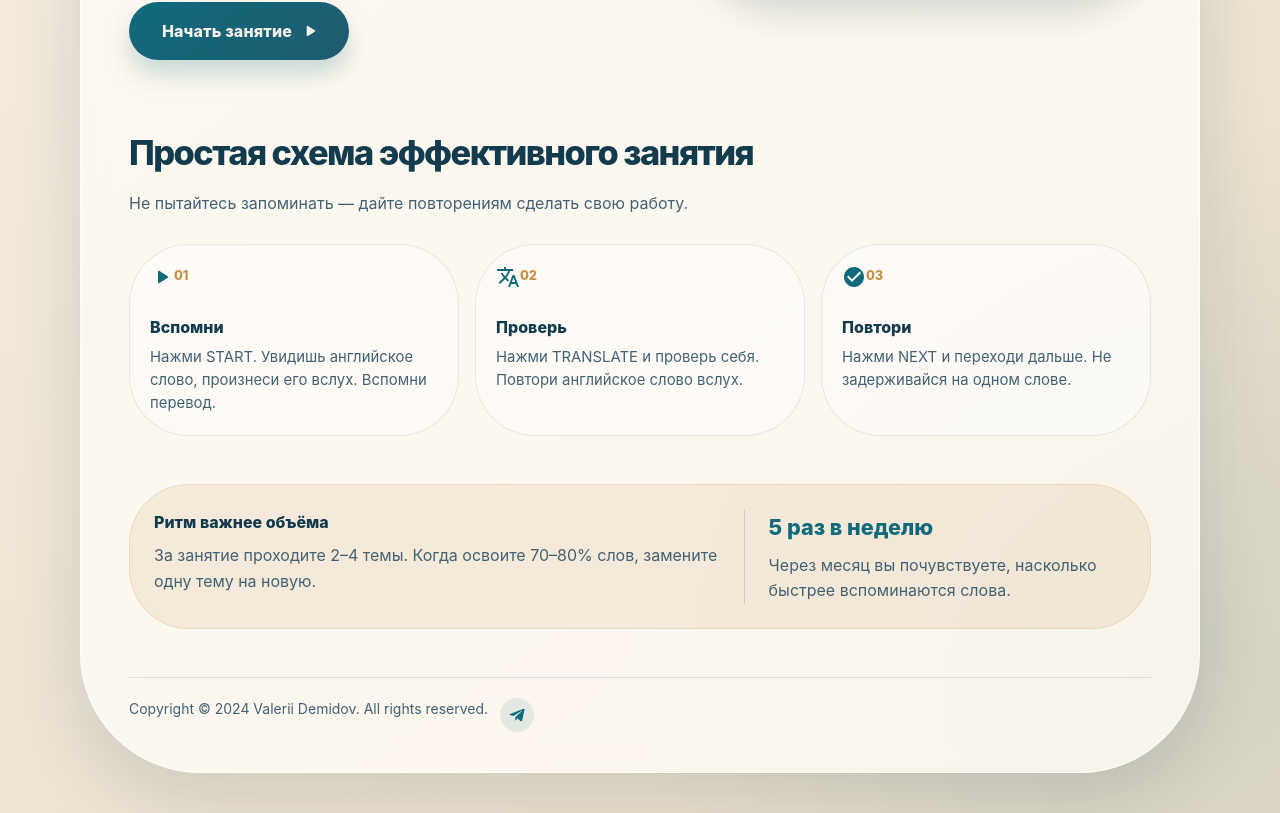
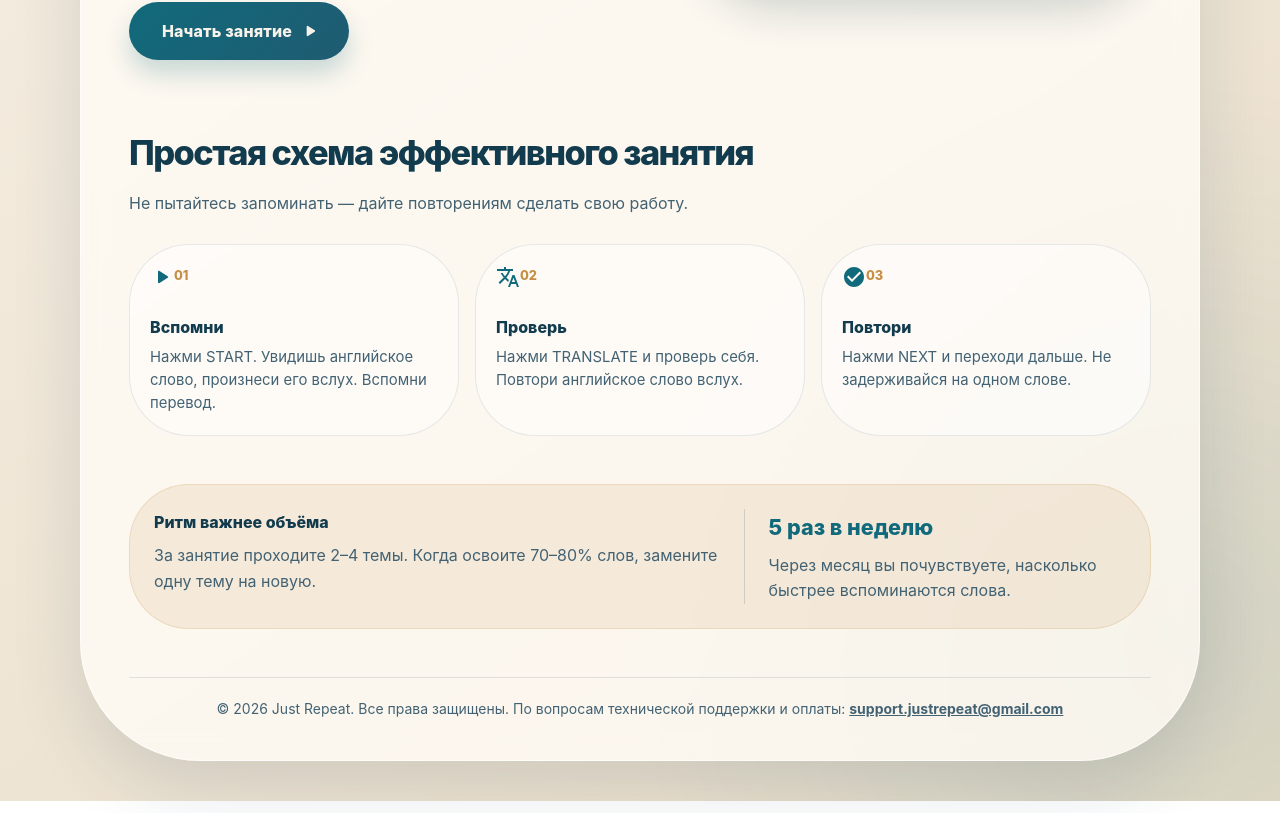
Before and after one commit to avgust2006/JustRepeat-Dictionary, a React (Vite) app: page / in a window 1280 px wide. Shown: the part 623-1436 px from the top of the page. Built offline with nearby package versions, Linux system fonts and the light colour scheme.

Commit message:
Saving uncommitted changes before archiving session

```diff
--- a/src/components/Login.js
+++ b/src/components/Login.js
@@ -359,34 +359,14 @@ const Login = () => {
           </Box>
 
           <Divider sx={{ mt: { xs: 5, md: 6 }, mb: 2.5, borderColor: 'rgba(18, 59, 77, 0.12)' }} />
-          <Stack direction={{ xs: 'column', sm: 'row' }} alignItems="center" justifyContent="space-between" spacing={1.5}>
+          <Box direction={{ xs: 'column', sm: 'row' }} alignItems="center" justifyContent="space-between" spacing={1.5}>
             <Typography variant="body2" sx={{ color: colors.muted, textAlign: 'center' }}>
-              Copyright © 2024 Valerii Demidov. All rights reserved.
+              © {new Date().getFullYear()} Just Repeat. Все права защищены. По вопросам технической поддержки и оплаты:{' '}
+              <Link color="inherit" href="mailto:support.justrepeat@gmail.com" sx={{ fontWeight: 'bold' }}>
+                support.justrepeat@gmail.com
+              </Link>
             </Typography>
-            <Link
-              href="https://t.me/avgust_2006"
-              target="_blank"
-              rel="noreferrer"
-              aria-label="Just Repeat в Telegram"
-              sx={{
-                display: 'inline-flex',
-                alignItems: 'center',
-                justifyContent: 'center',
-                width: 34,
-                height: 34,
-                borderRadius: '50%',
-                backgroundColor: 'rgba(17, 106, 123, 0.1)',
-                color: colors.teal,
-                transition: 'transform 160ms ease, background-color 160ms ease',
-                '&:hover': {
-                  backgroundColor: 'rgba(17, 106, 123, 0.18)',
-                  transform: 'translateY(-2px)',
-                },
-              }}
-            >
-              <TelegramIcon fontSize="small" />
-            </Link>
-          </Stack>
+          </Box>
         </Box>
       </Container>
     </Box>
```
